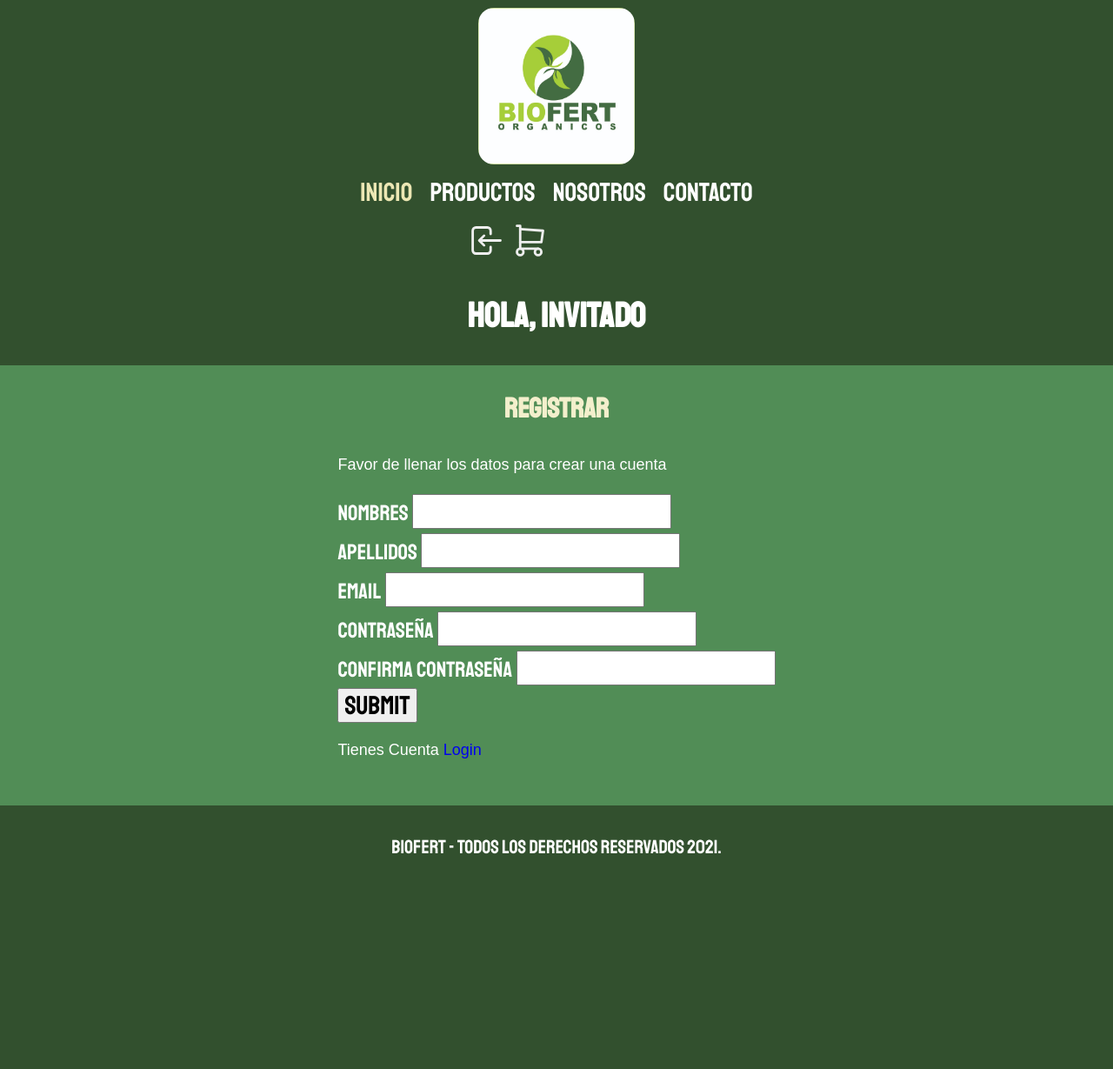
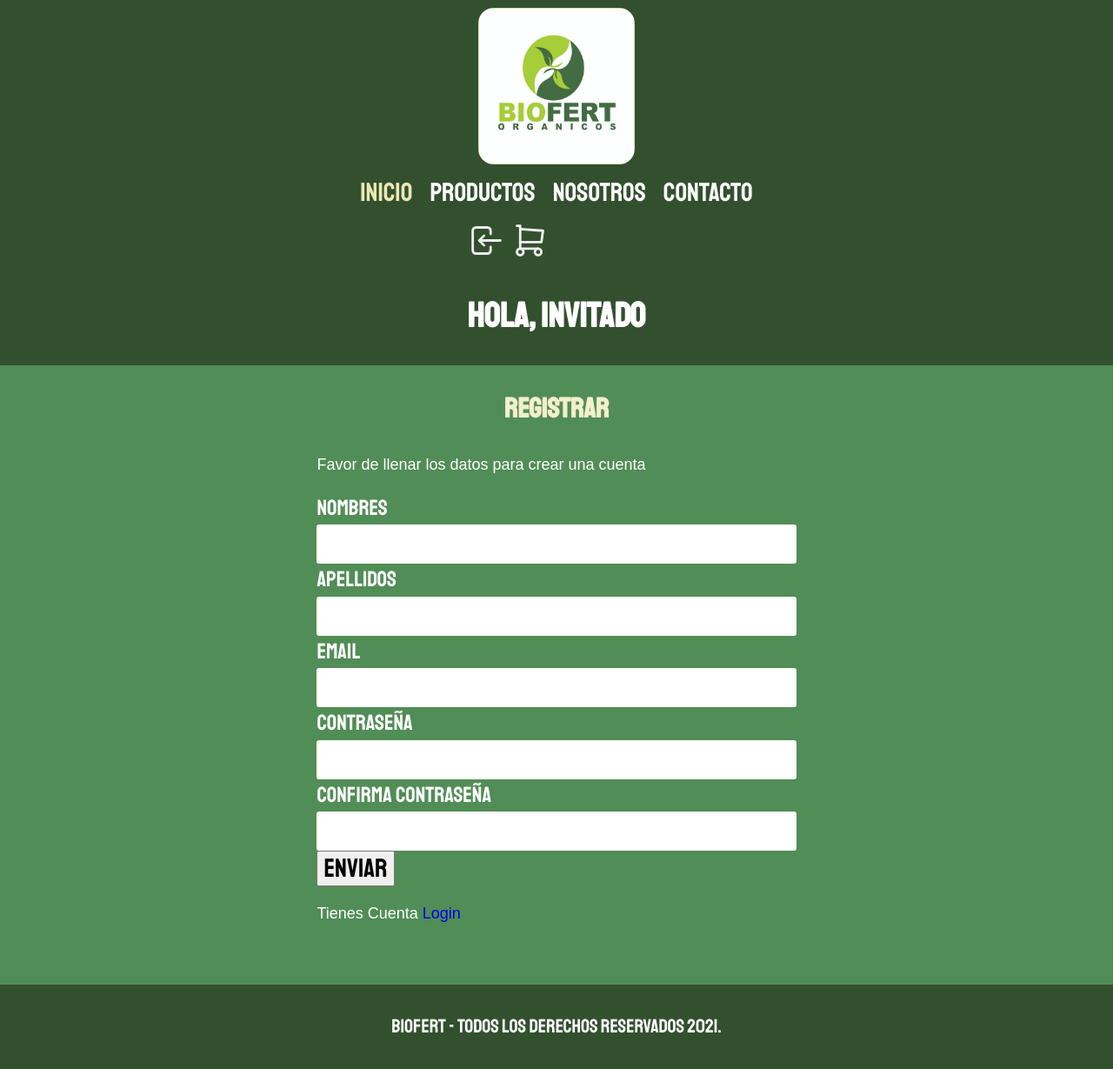
Before and after one commit to HectorMCDLV/BioFert, a PHP site: page /biofert/admin/Login/Register.php in a window 1280 px wide. Shown: the part 25-1254 px from the top of the page at 87% size. Before the commit the page ends 1007 px from the top, so only its background shows below. Run offline with PHP 8.4, Linux system fonts and the light colour scheme; some libraries are stand-ins or nearby versions.

Commit message:
mejora registro y java

```diff
--- a/admin/Login/Login.php
+++ b/admin/Login/Login.php
@@ -79,7 +79,7 @@ require '../../include/config/connect.php';
             </div>
     <?php endforeach; ?>
 
-    <form class = "formulario" method="POST" action=''>
+    <form class = "formulario" method="POST" id = "formulario" action=''>
 
         <fieldset>
                 <label>Correo: </label>
--- a/admin/Login/Register.php
+++ b/admin/Login/Register.php
@@ -78,34 +78,55 @@ require '../../include/config/connect.php';
             <div class = "col-md-12">
                 <h2>Registrar</h2>
                 <p>Favor de llenar los datos para crear una cuenta</p>
-                <form class="fomulario" action = " " method = "post">
+                <form class="formulario" action = " " method = "post">
                     <div class = "form-group">
                             <label>Nombres</label>
                             <input type="text" name = "nombres" class = "form-control"
                              required>
+                            <i class="formulario__validacion-estado fas fa-times-circle"></i>
+                            <p class="formulario__input-error">El Nombre no es valido</p>
 
                     <div class = "form-group">
                             <label>Apellidos</label>
                             <input type="text" name = "apellidos" class = "form-control"
                              required>
+                             <i class="formulario__validacion-estado fas fa-times-circle"></i>
+                             <p class="formulario__input-error">El Apellido no es valido</p>
 
                     <div class = "form-group">
                             <label>Email</label>
                             <input type="Email" name = "email" class = "form-control"
                              required>
+                             <i class="formulario__validacion-estado fas fa-times-circle"></i>
+                             <p class="formulario__input-error">El Email no es valido</p>
+
                     <div class = "form-group">
                             <label>Contraseña</label>
                             <input type="password" name = "contraseña" class = "form-control"
                              required>
+                             <i class="formulario__validacion-estado fas fa-times-circle"></i>
+                             <p class="formulario__input-error">La Contraseña no es valida</p>
+
                     <div class = "form-group">
                             <label>Confirma Contraseña</label>
                             <input type="password" name = "confirma_contraseña" class = "form-control"
                              required>
+                             <i class="formulario__validacion-estado fas fa-times-circle"></i>
+                             <p class="formulario__input-error">Las dos Contraseñas deben se iguales</p>
+
                     <div class = "form-group">
-                            <input type="submit" name = "submit"  value="Submit">
+                            <button type="submit" name = "submit"  value="Submit">Enviar</button>
                     </div>
+
+                    <div class="formulario__mensaje" id="formulario__mensaje">
+                        <p><i class = "fas fa-exclamation-triangle"></i> <b>Error:</b> Llenar todos los campos </p>
+                    </div>
+
                     <p>Tienes Cuenta <a href="Login.php">Login
                 </form>
+
+                <script src = "//localhost/biofert/js/formulario.js"></script>
+                <script src = "https://kit.fontawesome.com/2c36e9b7b1.js" crossorigin="anonymous"></script>
             </div>
         </div>
 </main>
--- a/css/estilo.css
+++ b/css/estilo.css
@@ -329,12 +329,9 @@ table,th,td {
 /* Formulario */
 
 .formulario{
-    display: flex;
-    flex-direction: column;
-    font-size: 3rem;
-    font-family: var(--fuentePrincipal);
-    color: var(--blanco);
-    margin: 0 2rem;
+    display: grid;
+    grid-template-columns: 1fr 1fr;
+    gap: 2rem;
 }
 
 @media (min-width: 76.8rem) {
@@ -348,6 +345,64 @@ table,th,td {
         color: var(--blanco);
     }
 }
+
+.form-group {
+    position: relative;
+}
+
+.form-control {
+    width: 100%;
+    background: var(--blanco);
+    border: 3px solid transparent;
+    border-radius: 3px;
+    height: 45px;
+    line-height: 45px;
+    padding: 0 40px 0 10px;
+    transition: .3s ease all;
+}
+
+.form-control:focus {
+    border: 3px solid var(--primarioOscuro);
+    outline: none;
+    box-shadow: 3px 0px 30px rgba(166,166,166);
+}
+
+.formulario__input-error {
+    font-size: 12px;
+    margin-bottom: 0;
+    display: none;
+}
+
+.formulario__input-error-activo {
+    display: block;
+}
+
+.formulario__validacion-estado{
+    position: absolute;
+    right: 10px;
+    bottom: 15px;
+    z-index: 100;
+    font-size: 16px;
+    opacity: 0;
+}
+
+.formulario__mensaje {
+    height: 45px;
+    line-height: 45px;
+    background: #f66060;
+    padding: 0 15px;
+    border-radius: 3px;
+    display: none;
+
+}
+
+.formulario__mensaje p{
+    margin: 0;
+
+}
+
+
+
 .formulario fieldset{
     display: grid;
     columns: 1;
```
Also changed, not shown: js/formulario.js (added, +44 -0 lines), imagenes/00c3f8e393bc062d10336c67a1713ff3.jpg (added), imagenes/48715a2126c751e8321e5bdd853a3efc.jpg (added), imagenes/d7adfa84de4984e90aaf95c73cbbb7eb.jpg (added).
